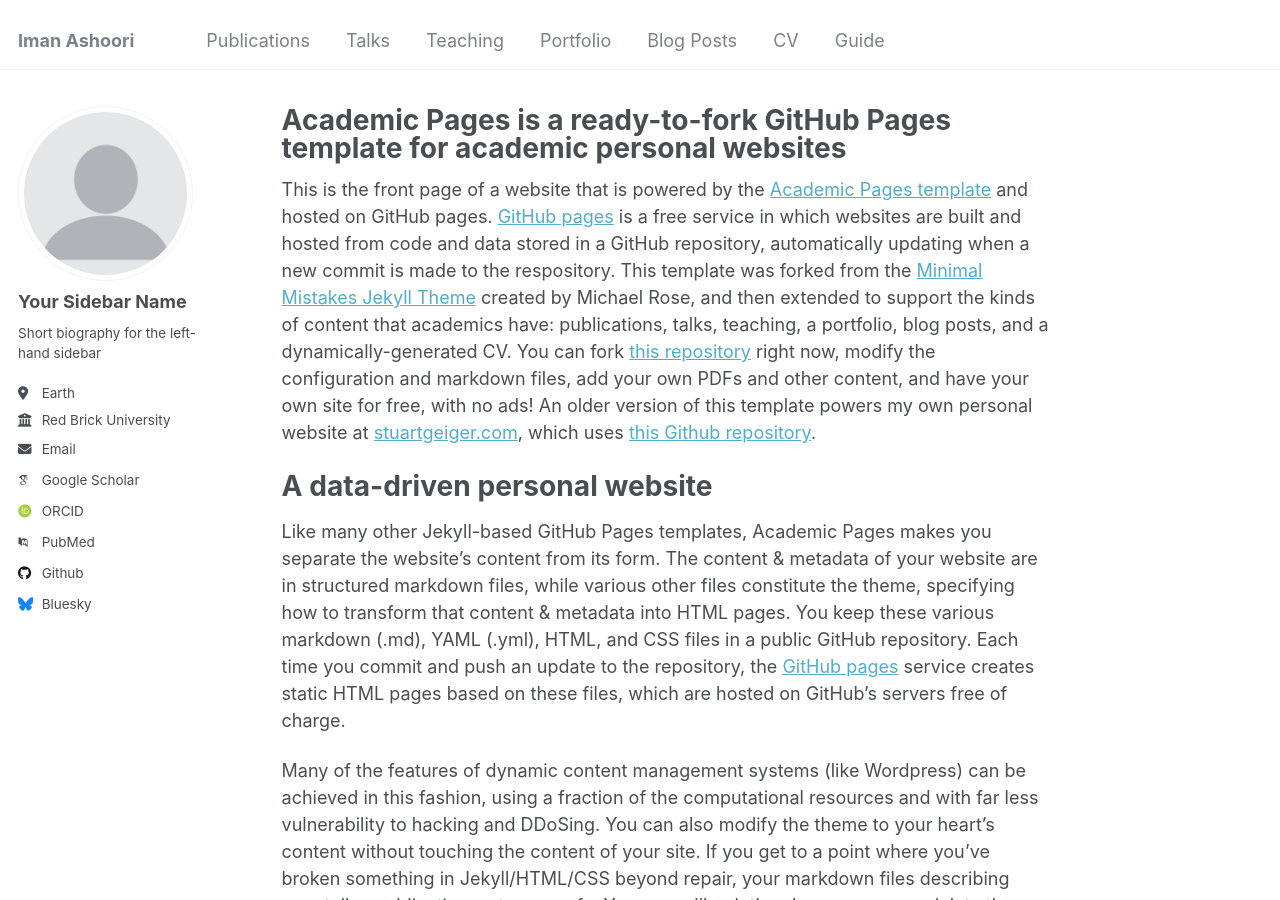
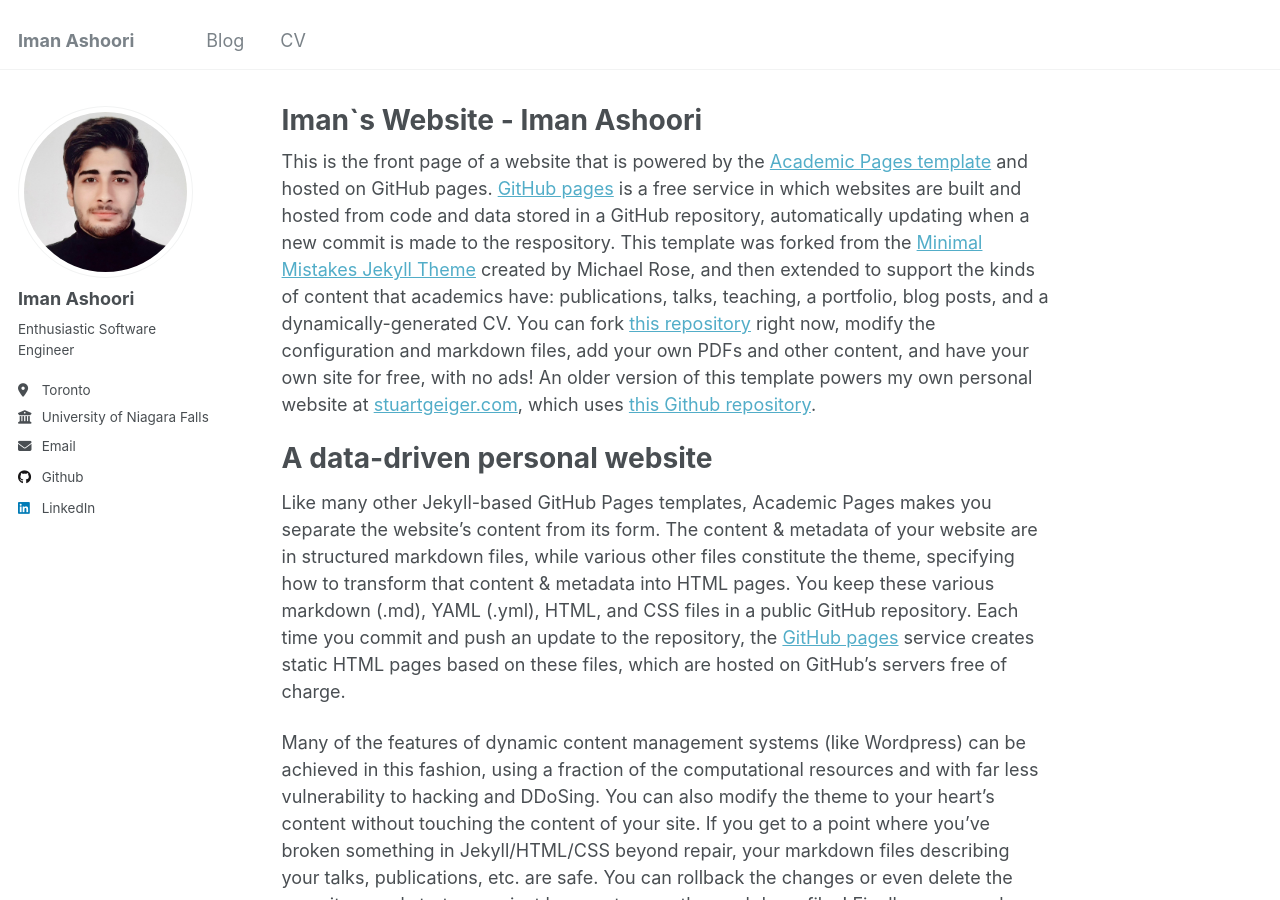
Before and after one commit to imanashoorii/imanashoorii.github.io, a Jekyll site: the page built from _pages/about.md, in a window 1280 px wide and 900 px high. Built offline with Jekyll 4.4.1, drawn with Linux system fonts in a browser that asks for light colours; some web fonts are replaced.

Commit message:
added bio configs

```diff
--- a/_config.yml
+++ b/_config.yml
@@ -21,34 +21,34 @@ repository               : "imanashoorii/imanashoorii.github.io"
 #               Additional customization can be done by editing /_includes/author-profile.html
 author:
   # Biographic information
-  avatar           : "profile.png"
-  name             : "Your Sidebar Name"
+  avatar           : "profile.jpg"
+  name             : "Iman Ashoori"
   pronouns         : # example: "she/her"
-  bio              : "Short biography for the left-hand sidebar"
-  location         : "Earth"
-  employer         : "Red Brick University"
+  bio              : "Enthusiastic Software Engineer"
+  location         : "Toronto"
+  employer         : "University of Niagara Falls"
   uri              : # URL
-  email            : "none@example.org"
+  email            : "imanashoorii.77@gmail.com"
 
   # Academic websites
   arxiv            : # URL - Update with the correct link to your profile
-  googlescholar    : "https://scholar.google.com/citations?user=PS_CX0AAAAAJ"
+  googlescholar    : # URL
   impactstory      : # URL
-  orcid            : "http://orcid.org/yourorcidurl"
+  orcid            : # URL
   semantic         : # URL
-  pubmed           : "https://www.ncbi.nlm.nih.gov/pubmed/?term=john+snow"
+  pubmed           : # URL
   researchgate     : # URL
 
   # Repositories and software development
   bitbucket        : # Username - Update with your username on the site
   codepen          : # Username
   dribbble         : # Username
-  github           : "academicpages"
+  github           : "imanashoorii"
   kaggle           : # Username
   stackoverflow    : # User number or user number and name (i.e., use "1" or "1/jeff-atwood")
 
   # Social media
-  bluesky          : "bsky.app" # Replace this with you Bluesky username
+  bluesky          : # Username # Replace this with you Bluesky username
   facebook         : # Username
   flickr           : # Username
   foursquare       : # Username
@@ -57,7 +57,7 @@ author:
   keybase          : # Username
   instagram        : # Username
   lastfm           : # Username
-  linkedin         : # Username
+  linkedin         : "imanashoorii"
   mastodon         : # URL
   medium           : # URL
   pinterest        : # Username
--- a/_data/navigation.yml
+++ b/_data/navigation.yml
@@ -5,23 +5,23 @@
 # prevent it from being included in the site.
 
 main:
-  - title: "Publications"
-    url: /publications/
+  # - title: "Publications"
+  #   url: /publications/
 
-  - title: "Talks"
-    url: /talks/
+  # - title: "Talks"
+  #   url: /talks/
 
-  - title: "Teaching"
-    url: /teaching/
+  # - title: "Teaching"
+  #   url: /teaching/
 
-  - title: "Portfolio"
-    url: /portfolio/
+  # - title: "Portfolio"
+  #   url: /portfolio/
 
-  - title: "Blog Posts"
+  - title: "Blog"
     url: /year-archive/
 
   - title: "CV"
     url: /cv/
 
-  - title: "Guide"
-    url: /markdown/
+  # - title: "Guide"
+  #   url: /markdown/
--- a/_pages/about.md
+++ b/_pages/about.md
@@ -1,6 +1,6 @@
 ---
 permalink: /
-title: "Academic Pages is a ready-to-fork GitHub Pages template for academic personal websites"
+title: "Iman`s Website - Iman Ashoori"
 author_profile: true
 redirect_from:
   - /about/
```
Also changed, not shown: images/profile.jpg (added).
